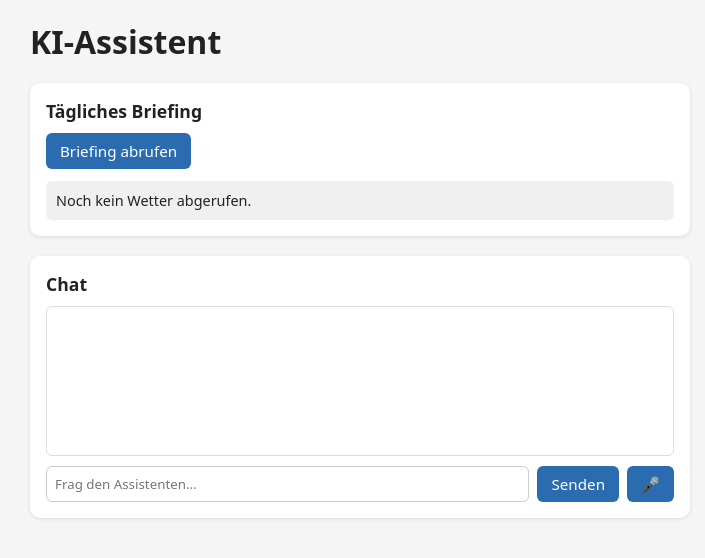
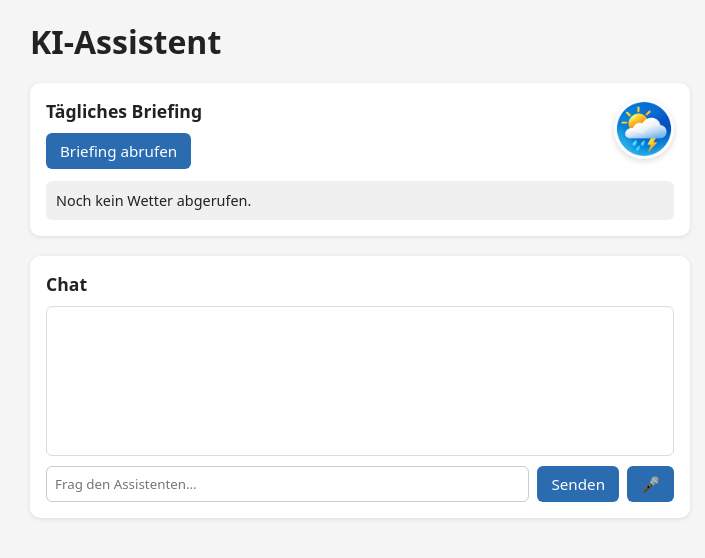
Before and after one commit to gingergramel/KI-Assistent, a plain HTML site: page frontend/index.html in a window 1280 px wide. Shown: the whole page, without its empty margins (280-985 px from the left). Drawn offline with Linux system fonts and the light colour scheme.

Commit message:
Wetter-Logo im Briefing-Container positioniert, CSS überarbeitet

```diff
--- a/frontend/css/style.css
+++ b/frontend/css/style.css
@@ -88,3 +88,28 @@ button:hover {
   text-align: left;
   color: #333;
 }
+#briefing-section {
+  position: relative;
+}
+
+#wetter-logo-container {
+  position: absolute;
+  top: 16px;
+  right: 16px;
+  width: 60px;
+  height: 60px;
+  background: white;
+  border-radius: 50%;
+  box-shadow: 0 2px 6px rgba(0, 0, 0, 0.15);
+  display: flex;
+  align-items: center;
+  justify-content: center;
+  z-index: 100;
+  overflow: hidden;
+}
+
+#wetter-logo {
+  width: 100%;
+  height: 100%;
+  object-fit: cover;
+}
--- a/frontend/index.html
+++ b/frontend/index.html
@@ -14,6 +14,10 @@
 
   <main>
     <section id="briefing-section">
+      <div id="wetter-logo-container">
+        <img id="wetter-logo" src="assets/icons/Logo_Weather.png" alt="Wetter-Logo">
+      </div>
+
       <h2>Tägliches Briefing</h2>
       <button id="briefing-btn">Briefing abrufen</button>
       <pre id="wetter-ausgabe">Noch kein Wetter abgerufen.</pre>
```
Also changed, not shown: frontend/assets/icons/Logo_Weather.png (added).
